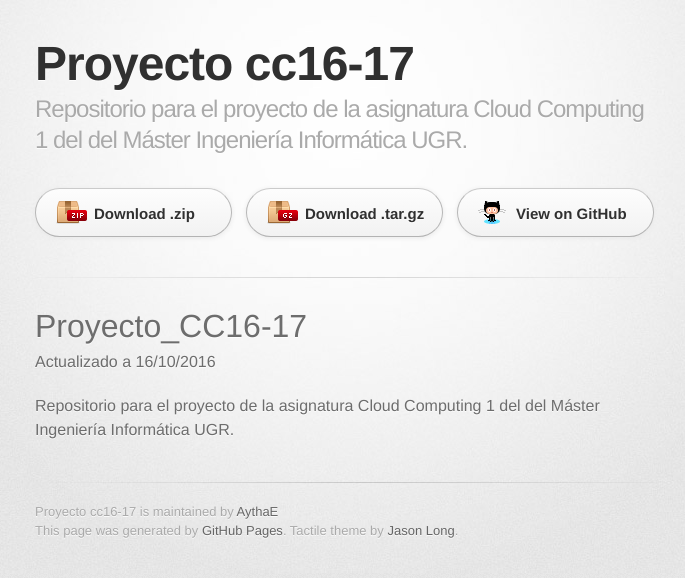
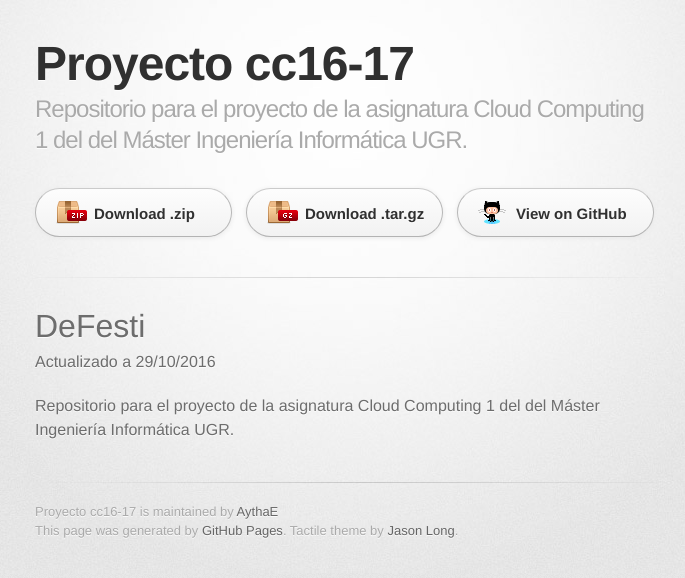
Before and after one commit to AythaE/DeFesti, a Jekyll site: the page built from index.md, in a window 1280 px wide. Shown: the top 578 px of the page, without its empty margins (295-980 px from the left). Built offline with Jekyll 4.4.1, drawn with Linux system fonts in a browser that asks for light colours; some web fonts are replaced.

Commit message:
Sync gh-pages with master

```diff
--- a/index.md
+++ b/index.md
@@ -2,8 +2,8 @@
 layout: index
 ---
 
-# Proyecto_CC16-17
+# DeFesti
 
-Actualizado a 16/10/2016
+Actualizado a 29/10/2016
 
 Repositorio para el proyecto de la asignatura Cloud Computing 1 del  del Máster Ingeniería Informática UGR.
```
Also changed, not shown: README.md.
